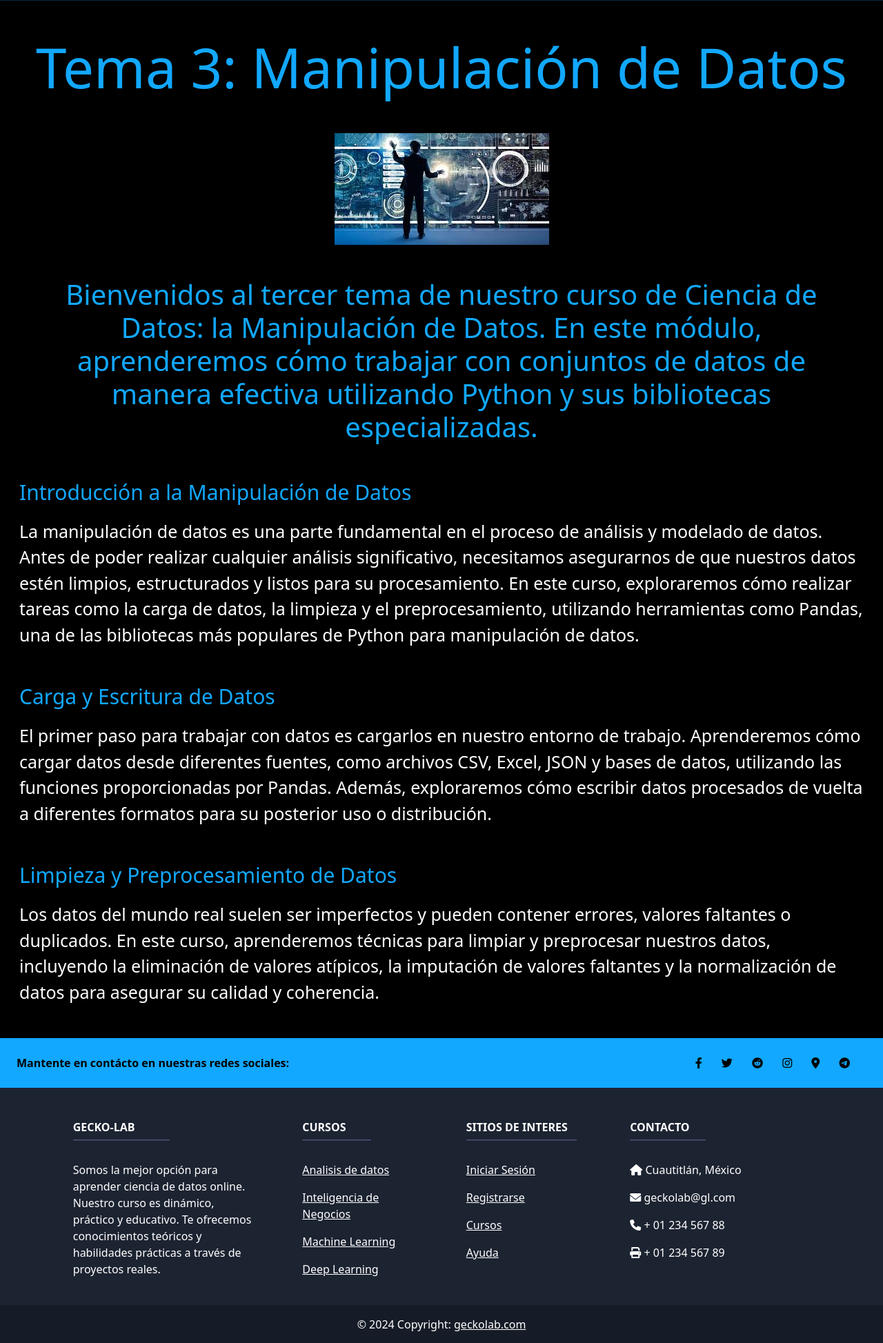
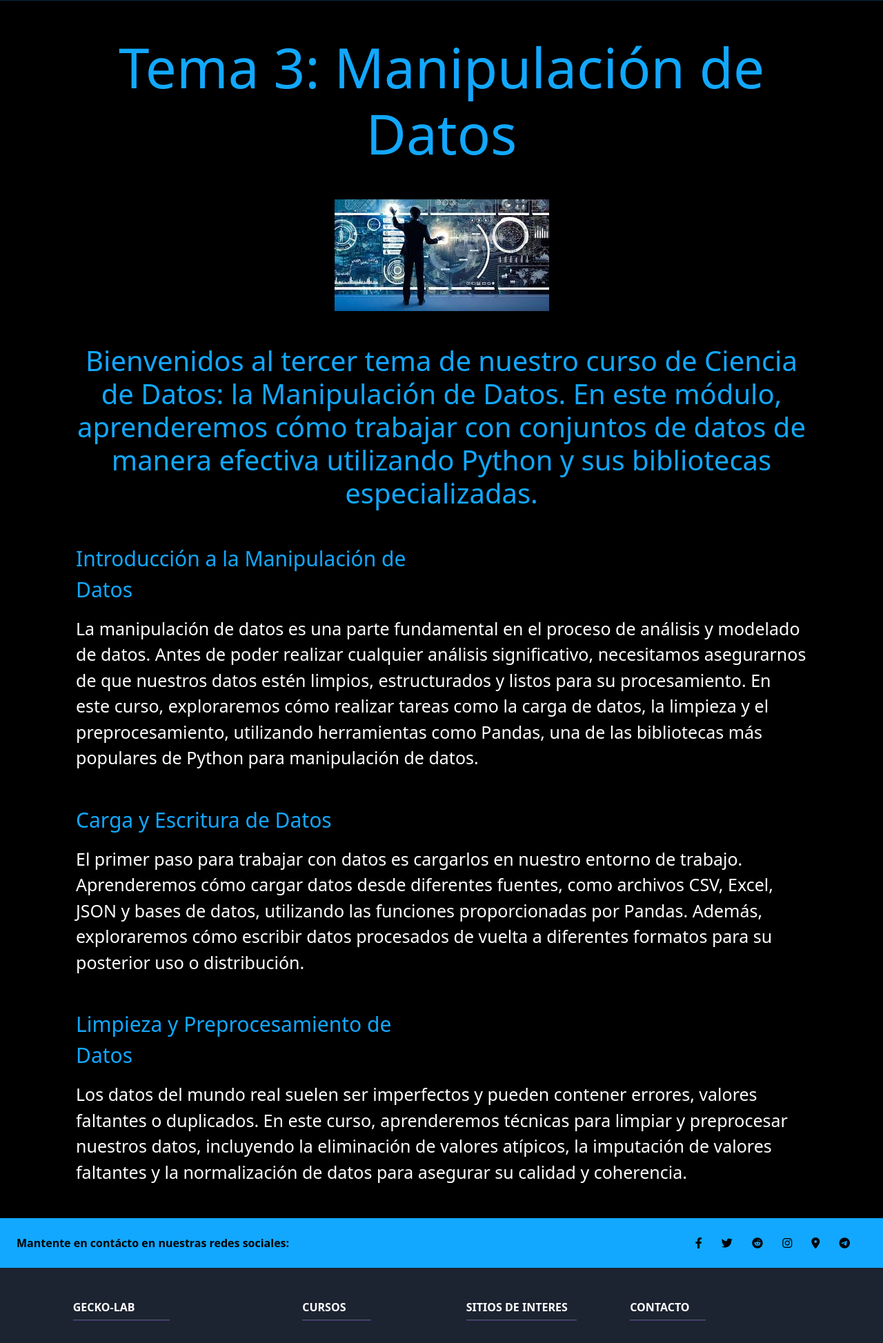
Before and after one commit to RichiLM/GeckoLab, a PHP site: page /components/Temario/manipulacion.php in a window 1280 px wide. Shown: the part 67-2014 px from the top of the page at 69% size. Run offline with PHP 8.4, Linux system fonts and the light colour scheme.

Commit message:
Puse rows dentro de un container

```diff
--- a/components/Temario/manipulacion.php
+++ b/components/Temario/manipulacion.php
@@ -24,8 +24,8 @@ session_start();
   <?php require($ruta . 'layouts/nav.php'); ?>
 
 
- <div class="container-fluid" >
-    <div class="row  text-center  mt-5 mb-5" >
+  <div class="container">
+    <div class="row  text-center  mt-5 mb-5">
       <div class="col-sm">
         <h2 class="titulo display-1 my-auto">Tema 3: Manipulación de Datos</h2>
       </div>
@@ -44,9 +44,9 @@ session_start();
         <p class="titulo display-1 my-auto" style="font-size: 40px;">Bienvenidos al tercer tema de nuestro curso de Ciencia de Datos: la Manipulación de Datos. En este módulo, aprenderemos cómo trabajar con conjuntos de datos de manera efectiva utilizando Python y sus bibliotecas especializadas.</p>
       </div>
     </div>
- </div>
+  </div>
 
-
+  <div class="container">
     <div class="row mx-3 mb-3">
       <div class="col-md-6 d-flex ">
         <p class="my-auto justify-text text-start titulo" style="font-size: 30px; ">Introducción a la Manipulación de Datos </p>
@@ -58,7 +58,7 @@ session_start();
 
 
     <div class="row mx-3 mb-5">
-        <p class="my-auto justify-text text-white" style="font-size: 25px;">La manipulación de datos es una parte fundamental en el proceso de análisis y modelado de datos. Antes de poder realizar cualquier análisis significativo, necesitamos asegurarnos de que nuestros datos estén limpios, estructurados y listos para su procesamiento. En este curso, exploraremos cómo realizar tareas como la carga de datos, la limpieza y el preprocesamiento, utilizando herramientas como Pandas, una de las bibliotecas más populares de Python para manipulación de datos.</p>
+      <p class="my-auto justify-text text-white" style="font-size: 25px;">La manipulación de datos es una parte fundamental en el proceso de análisis y modelado de datos. Antes de poder realizar cualquier análisis significativo, necesitamos asegurarnos de que nuestros datos estén limpios, estructurados y listos para su procesamiento. En este curso, exploraremos cómo realizar tareas como la carga de datos, la limpieza y el preprocesamiento, utilizando herramientas como Pandas, una de las bibliotecas más populares de Python para manipulación de datos.</p>
     </div>
 
     <div class="row mx-3 mb-3">
@@ -72,7 +72,7 @@ session_start();
 
 
     <div class="row mx-3 mb-5">
-        <p class="my-auto justify-text text-white" style="font-size: 25px;">El primer paso para trabajar con datos es cargarlos en nuestro entorno de trabajo. Aprenderemos cómo cargar datos desde diferentes fuentes, como archivos CSV, Excel, JSON y bases de datos, utilizando las funciones proporcionadas por Pandas. Además, exploraremos cómo escribir datos procesados de vuelta a diferentes formatos para su posterior uso o distribución.</p>
+      <p class="my-auto justify-text text-white" style="font-size: 25px;">El primer paso para trabajar con datos es cargarlos en nuestro entorno de trabajo. Aprenderemos cómo cargar datos desde diferentes fuentes, como archivos CSV, Excel, JSON y bases de datos, utilizando las funciones proporcionadas por Pandas. Además, exploraremos cómo escribir datos procesados de vuelta a diferentes formatos para su posterior uso o distribución.</p>
 
     </div>
 
@@ -87,13 +87,10 @@ session_start();
 
 
     <div class="row mx-3 mb-5">
-        <p class="my-auto justify-text text-white" style="font-size: 25px;">Los datos del mundo real suelen ser imperfectos y pueden contener errores, valores faltantes o duplicados. En este curso, aprenderemos técnicas para limpiar y preprocesar nuestros datos, incluyendo la eliminación de valores atípicos, la imputación de valores faltantes y la normalización de datos para asegurar su calidad y coherencia.</p>
+      <p class="my-auto justify-text text-white" style="font-size: 25px;">Los datos del mundo real suelen ser imperfectos y pueden contener errores, valores faltantes o duplicados. En este curso, aprenderemos técnicas para limpiar y preprocesar nuestros datos, incluyendo la eliminación de valores atípicos, la imputación de valores faltantes y la normalización de datos para asegurar su calidad y coherencia.</p>
+    </div>
+  </div>
 
-
-
-
-    <!-- Modal -->
-  </div>
   <?php
   require($ruta .  'layouts/footer.php');
   ?>
--- a/components/curso.php
+++ b/components/curso.php
@@ -23,7 +23,7 @@ session_start();
 <body>
   <?php require($ruta . 'layouts/nav.php'); ?>
 
-  <div class="container-fluid">
+  <div class="container">
     <h2 class="titulo display-1 my-auto text-center mt-5 mb-5">Temario</h2>
 
     <div class="accordion justify-content-center" id="accordionPanelsStayOpenExample">
```
Also changed, not shown: components/Temario/fundamentos.php (+5 -3 lines), components/Temario/intcd.php (+5 -3 lines), index.php (+3 -12 lines).
